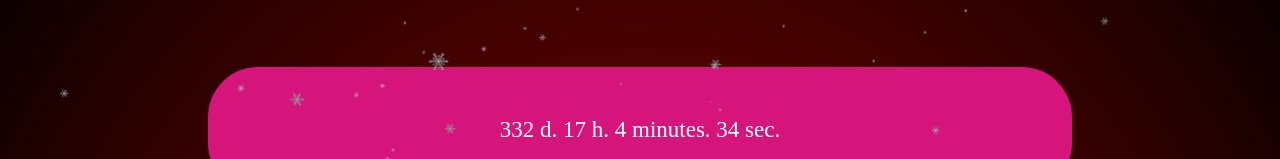
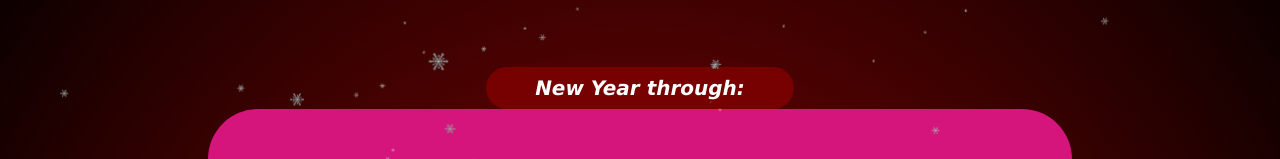
Before and after one commit to Umka-Ness/New_Year_Time, a plain HTML site: page index.html in a window 1280 px wide. Shown: the part 133-292 px from the top of the page. Drawn offline with Linux system fonts and the light colour scheme.

Commit message:
update text

```diff
--- a/css/flaySnow.css
+++ b/css/flaySnow.css
@@ -6,15 +6,17 @@ body {
 }
 
 span {
-    display: inline-block;
+    display: flex;
+    justify-content: center;
+    align-items: center;
     position: relative;
     padding: 4px;
-    width: 200px;
+    width: 300px;
     background-color: #770000;
-    border-radius: 5px;
+    border-radius: 50px;
     font: 20px verdana;
     color: #fff;
-    text-align: center;
+    margin: 0 auto;
 }
 
 p {
--- a/css/main.css
+++ b/css/main.css
@@ -43,6 +43,7 @@
 
 button:disabled {
     background: #c1c1c1;
+
 }
 
 #stopAndStart {
--- a/index.html
+++ b/index.html
@@ -12,6 +12,11 @@
 
   <body class="body">
     <div class="wrapper">
+      <span>
+        <p>
+          <b><i>New Year through:</i></b>
+        </p>
+      </span>
       <p id="timerr" class="timer">0d. 0h. 0m. 0s</p>
 
       <div class="Timers">
```
